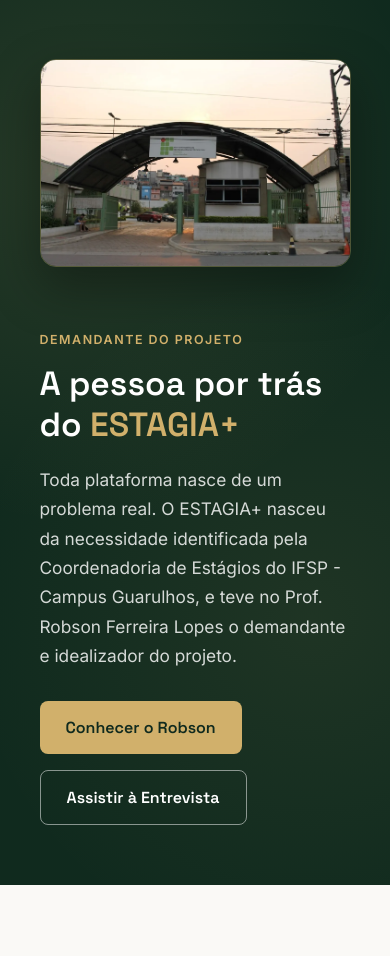
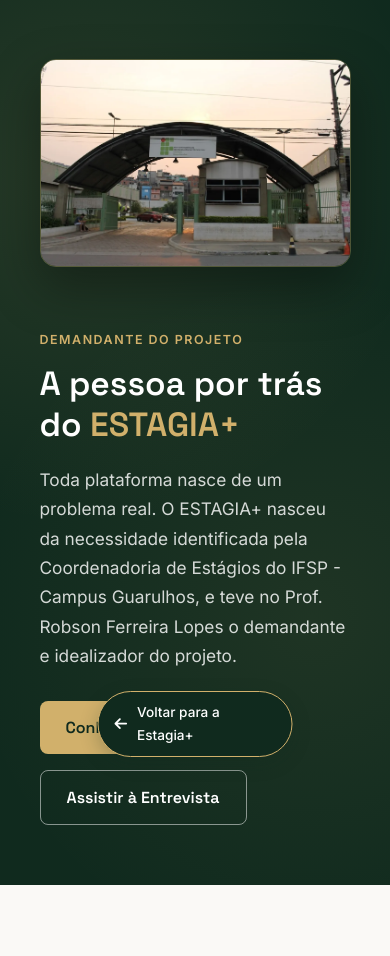
Before and after one commit to roobertoAlves/estagiaMais, a PHP site: page /estagiaMais/demandante/demandante.php in a window 390 px wide. Shown: the part 67-1023 px from the top of the page. Run offline with PHP 8.4, Linux system fonts and the light colour scheme; some libraries are stand-ins or nearby versions.

Commit message:
feat: create a button to return to home page

```diff
--- a/demandante/css/style.css
+++ b/demandante/css/style.css
@@ -25,6 +25,50 @@ body {
   background-color: var(--bg);
   color: var(--text);
   line-height: 1.7;
+}
+
+/* ===== Botão Voltar para a Home ===== */
+.back-home {
+  position: fixed;
+  top: 84px;
+  left: 24px;
+  z-index: 1100;
+  display: inline-flex;
+  align-items: center;
+  gap: 10px;
+  padding: 10px 18px;
+  background-color: var(--if-green);
+  color: #fff;
+  font-family: "Inter", sans-serif;
+  font-size: 0.92rem;
+  font-weight: 500;
+  text-decoration: none;
+  border-radius: 999px;
+  border: 1px solid var(--if-gold);
+  box-shadow: 0 6px 18px rgba(16, 42, 30, 0.25);
+  transition: transform 0.2s ease, background-color 0.2s ease, box-shadow 0.2s ease;
+}
+.back-home i { font-size: 0.9rem; }
+.back-home:hover,
+.back-home:focus-visible {
+  background-color: var(--if-green-light);
+  transform: translateX(-3px);
+  outline: none;
+  box-shadow: 0 8px 22px rgba(16, 42, 30, 0.35);
+}
+@media (max-width: 600px) {
+  .back-home {
+    top: auto;
+    bottom: 20px;
+    left: 50%;
+    transform: translateX(-50%);
+    font-size: 0.85rem;
+    padding: 9px 16px;
+  }
+  .back-home:hover,
+  .back-home:focus-visible {
+    transform: translateX(-50%) translateY(-2px);
+  }
 }
 
 h1, h2, h3, h4 {
--- a/demandante/demandante.php
+++ b/demandante/demandante.php
@@ -5,11 +5,13 @@
     <meta charset="UTF-8" />
     <meta name="viewport" content="width=device-width, initial-scale=1.0" />
     <title>Demandante - ESTAGIA+ | IFSP Guarulhos</title>
-  <meta name="description" content="Conheça o demandante do projeto ESTAGIA+: o Prof. Robson Ferreira Lopes e o IFSP - Campus Guarulhos." />
+    <meta name="description"
+        content="Conheça o demandante do projeto ESTAGIA+: o Prof. Robson Ferreira Lopes e o IFSP - Campus Guarulhos." />
 
     <link rel="preconnect" href="https://fonts.googleapis.com" />
     <link rel="preconnect" href="https://fonts.gstatic.com" crossorigin />
-  <link href="https://fonts.googleapis.com/css2?family=Space+Grotesk:wght@500;600;700&family=Inter:wght@400;500;600&display=swap"
+    <link
+        href="https://fonts.googleapis.com/css2?family=Space+Grotesk:wght@500;600;700&family=Inter:wght@400;500;600&display=swap"
         rel="stylesheet" />
     <link rel="stylesheet" href="https://cdnjs.cloudflare.com/ajax/libs/font-awesome/6.4.2/css/all.min.css" />
 
@@ -18,6 +20,11 @@
 </head>
 
 <body>
+    <a class="back-home" href="/" aria-label="Voltar para a página inicial do ESTAGIA+">
+        <i class="fas fa-arrow-left" aria-hidden="true"></i>
+        <span>Voltar para a Estagia+</span>
+    </a>
+
     <nav class="navbar" id="navbar">
         <a href="#home" class="nav-logo">
             <img src="./img/logoIF.png" alt="Logo Vertical IFSP" />
@@ -94,11 +101,7 @@
             </p>
             <div class="video-container animated-item">
                 <!-- TODO: substituir pelo link real do vídeo (ex: Google Drive, YouTube) -->
-       <iframe
-    width="560"
-    height="315"
-    src="https://www.youtube.com/embed/JLuq5yj1SWM"
-    title="Vídeo"
+                <iframe width="560" height="315" src="https://www.youtube.com/embed/JLuq5yj1SWM" title="Vídeo"
                     frameborder="0"
                     allow="accelerometer; autoplay; clipboard-write; encrypted-media; gyroscope; picture-in-picture; web-share"
                     allowfullscreen>
@@ -146,7 +149,8 @@
                         <p class="profile-role">
                             Engenheiro • Sysadmin • Docente — Segurança, Redes, SDN, Cloud, Linux, InfraÁgil e DevOps
                         </p>
-            <a href="https://www.linkedin.com/in/flrobson77/" target="_blank" rel="noopener" class="profile-linkedin">
+                        <a href="https://www.linkedin.com/in/flrobson77/" target="_blank" rel="noopener"
+                            class="profile-linkedin">
                             <i class="fab fa-linkedin"></i> Ver perfil no LinkedIn
                         </a>
                     </div>
```
Lines whose indentation alone changed are shown as unchanged.
